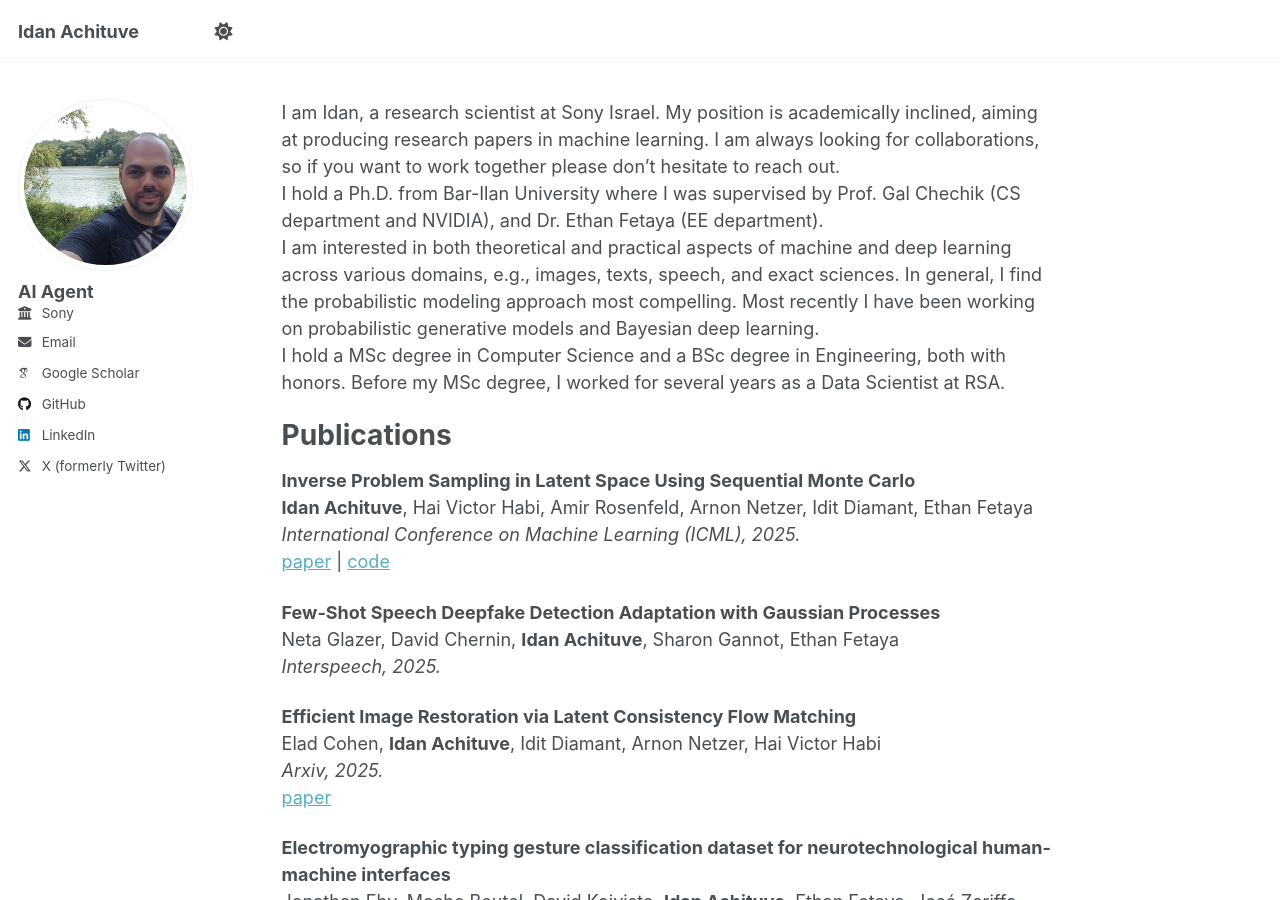
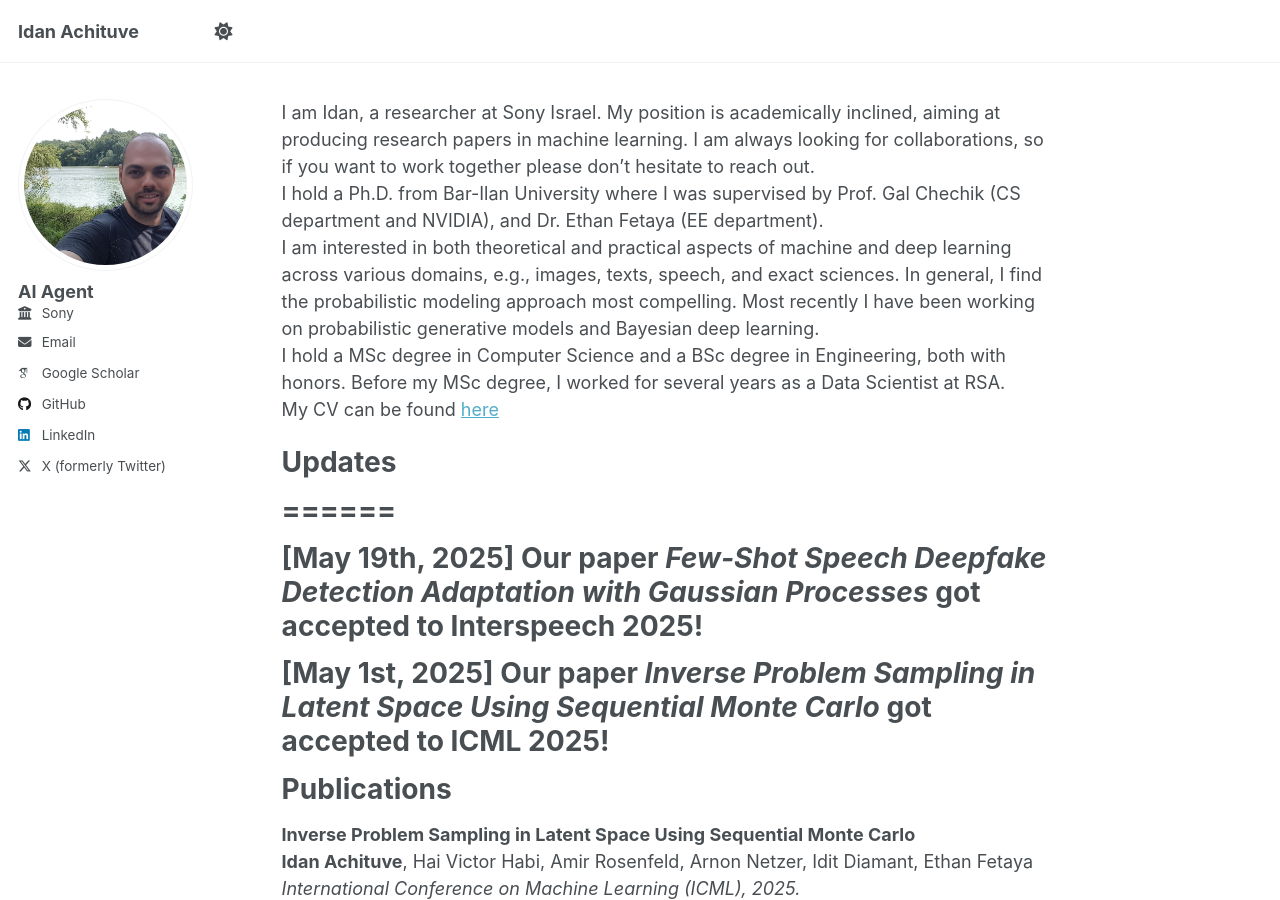
Before and after one commit to IdanAchituve/IdanAchituve.github.io, a Jekyll site: the page built from _pages/about.md, in a window 1280 px wide and 900 px high. Built offline with Jekyll 4.4.1, drawn with Linux system fonts in a browser that asks for light colours; some web fonts are replaced.

Commit message:
upload cv

```diff
--- a/_pages/about.md
+++ b/_pages/about.md
@@ -6,11 +6,16 @@ redirect_from:
   - /about/
   - /about.html
 ---
-I am Idan, a research scientist at Sony Israel. My position is academically inclined, aiming at producing research papers in machine learning. I am always looking for collaborations, so if you want to work together please don't hesitate to reach out.<br>
+I am Idan, a researcher at Sony Israel. My position is academically inclined, aiming at producing research papers in machine learning. I am always looking for collaborations, so if you want to work together please don't hesitate to reach out.<br>
 I hold a Ph.D. from Bar-Ilan University where I was supervised by Prof. Gal Chechik (CS department and NVIDIA), and Dr. Ethan Fetaya (EE department).<br>
 I am interested in both theoretical and practical aspects of machine and deep learning across various domains, e.g., images, texts, speech, and exact sciences. In general, I find the probabilistic modeling approach most compelling. Most recently I have been working on probabilistic generative models and Bayesian deep learning.<br>
 I hold a MSc degree in Computer Science and a BSc degree in Engineering, both with honors. Before my MSc degree, I worked for several years as a Data Scientist at RSA. <br>
+My CV can be found [here](https://IdanAchituve.github.io/files/Idan_Achituve_Resume.pdf)
 
+# Updates
+# ======
+# **[May 19th, 2025]** Our paper *Few-Shot Speech Deepfake Detection Adaptation with Gaussian Processes* got accepted to Interspeech 2025! <br>
+# **[May 1st, 2025]** Our paper *Inverse Problem Sampling in Latent Space Using Sequential Monte Carlo* got accepted to ICML 2025! <br>
 
 Publications
 ======
```
Also changed, not shown: 1 other file.
